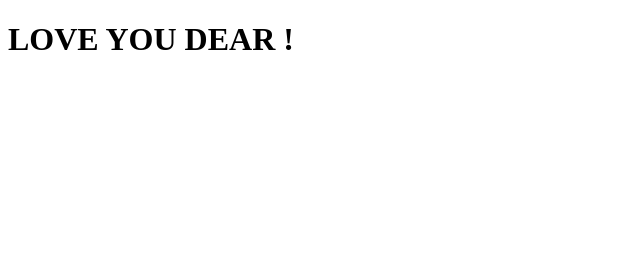
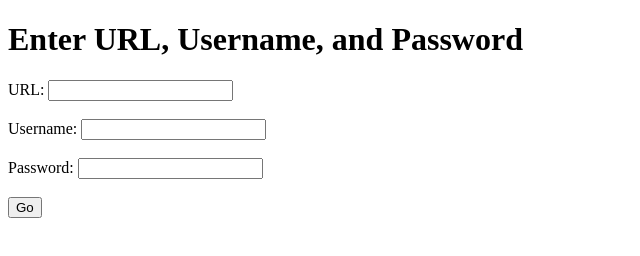
Before and after one commit to skumar69/skumar69, a plain HTML site: page index.html in a window 1280 px wide. Shown: the whole page, without its empty margins (0-640 px from the left). Drawn offline with Linux system fonts and the light colour scheme.

Commit message:
Update index.html

```diff
--- a/index.html
+++ b/index.html
@@ -3,9 +3,36 @@
 <head>
     <meta charset="UTF-8">
     <meta name="viewport" content="width=device-width, initial-scale=1.0">
-    <title>Hello World</title>
+    <title>URL Login Form</title>
+    <script>
+        function navigateToUrl(event) {
+            event.preventDefault();
+            const url = document.getElementById('url').value;
+            const username = document.getElementById('username').value;
+            const password = document.getElementById('password').value;
+
+            // Store the username and password in localStorage (for demo purposes only)
+            localStorage.setItem('username', username);
+            localStorage.setItem('password', password);
+
+            // Navigate to the URL
+            window.location.href = url;
+        }
+    </script>
 </head>
 <body>
-    <h1>LOVE YOU DEAR !</h1>
+    <h1>Enter URL, Username, and Password</h1>
+    <form onsubmit="navigateToUrl(event)">
+        <label for="url">URL:</label>
+        <input type="url" id="url" name="url" required><br><br>
+
+        <label for="username">Username:</label>
+        <input type="text" id="username" name="username" required><br><br>
+
+        <label for="password">Password:</label>
+        <input type="password" id="password" name="password" required><br><br>
+
+        <button type="submit">Go</button>
+    </form>
 </body>
 </html>
```
